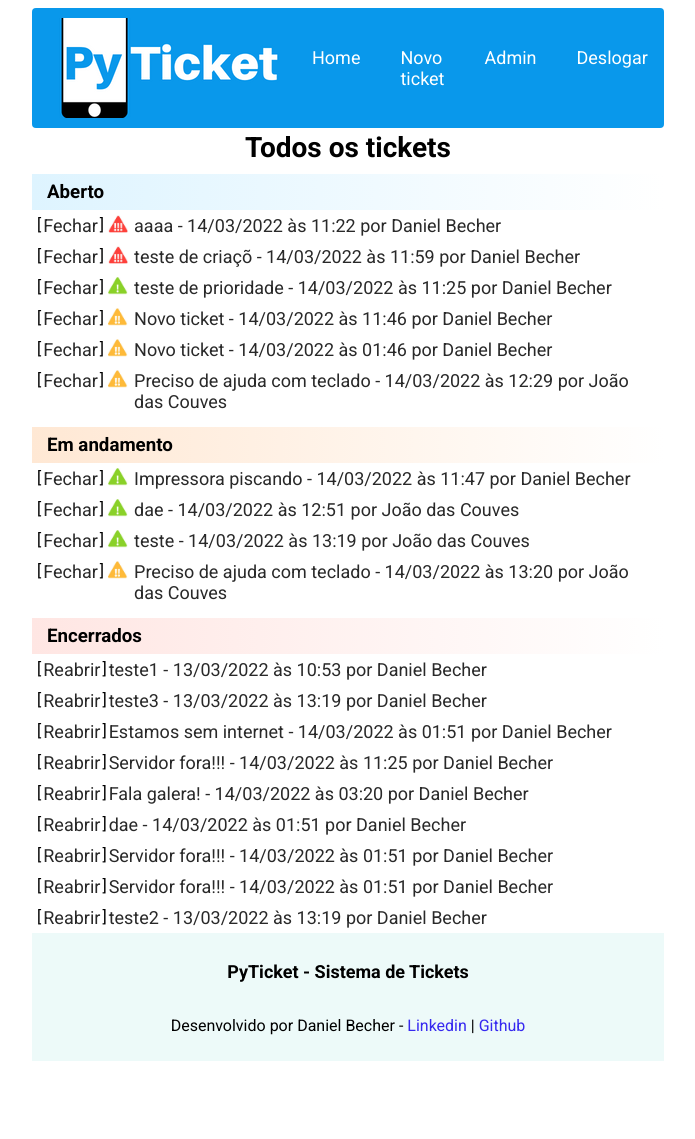
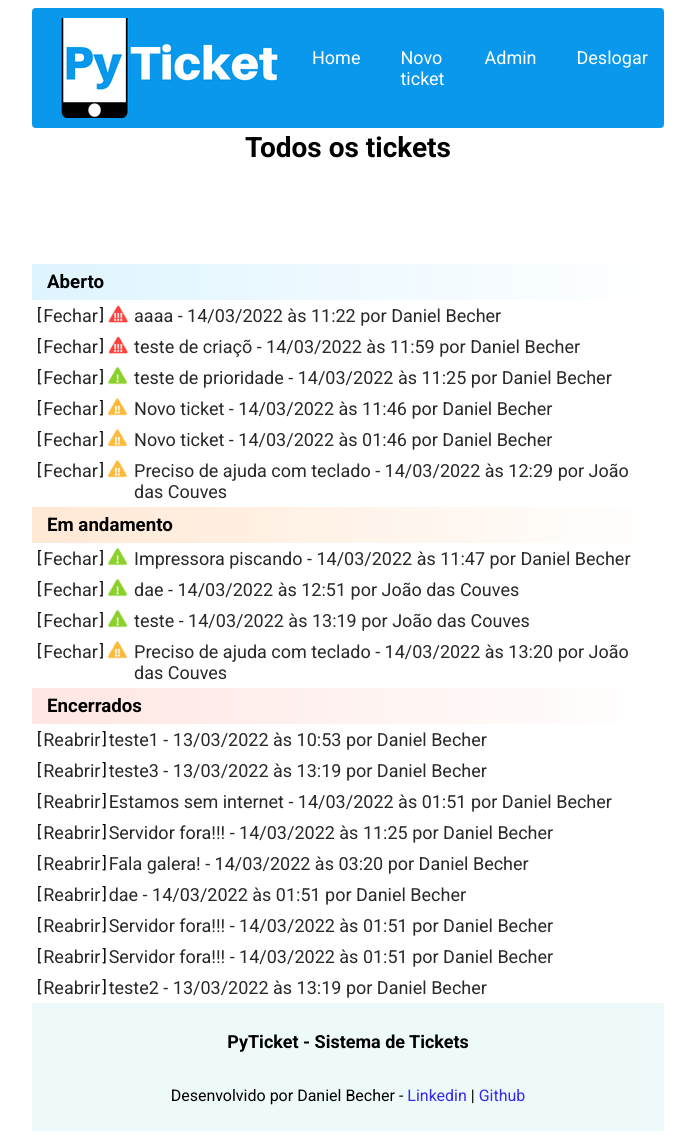
Before and after one commit to danielbecher/pyticket, a Django app: page /tickets/ in a window 1280 px wide. Shown: the whole page, without its empty margins (292-987 px from the left). Before the commit the page ends 1061 px from the top, so only its background shows below. Run offline with Django 4.2, Linux system fonts and the light colour scheme; a user stored in the database is signed in; data comes from the database, SQL or seed files in the repository.

Commit message:
Alterando alguns estilos CSS

```diff
--- a/pyticket/static/css/tickets.css
+++ b/pyticket/static/css/tickets.css
@@ -41,19 +41,17 @@
 .tickets__lista--abertos {
     display: flex;
     flex-direction: column;
-    margin-top: 10px;
+    margin-top: 100px;
 }
 
 .tickets__lista--aguardando {
     display: flex;
     flex-direction: column;
-    margin-top: 10px;
 }
 
 .tickets__lista--fechados {
     display: flex;
     flex-direction: column;
-    margin-top: 10px;
 
 }
 
```
